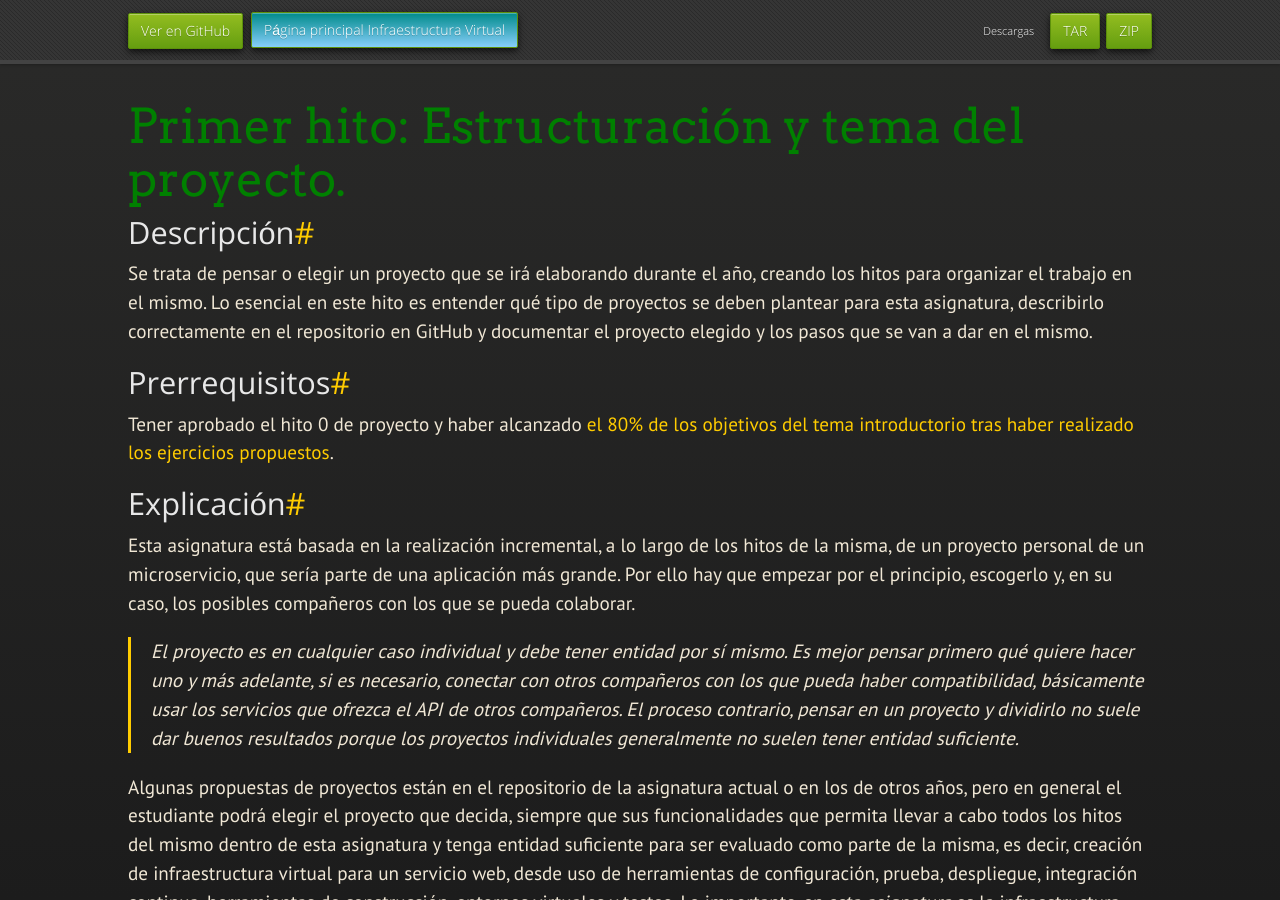
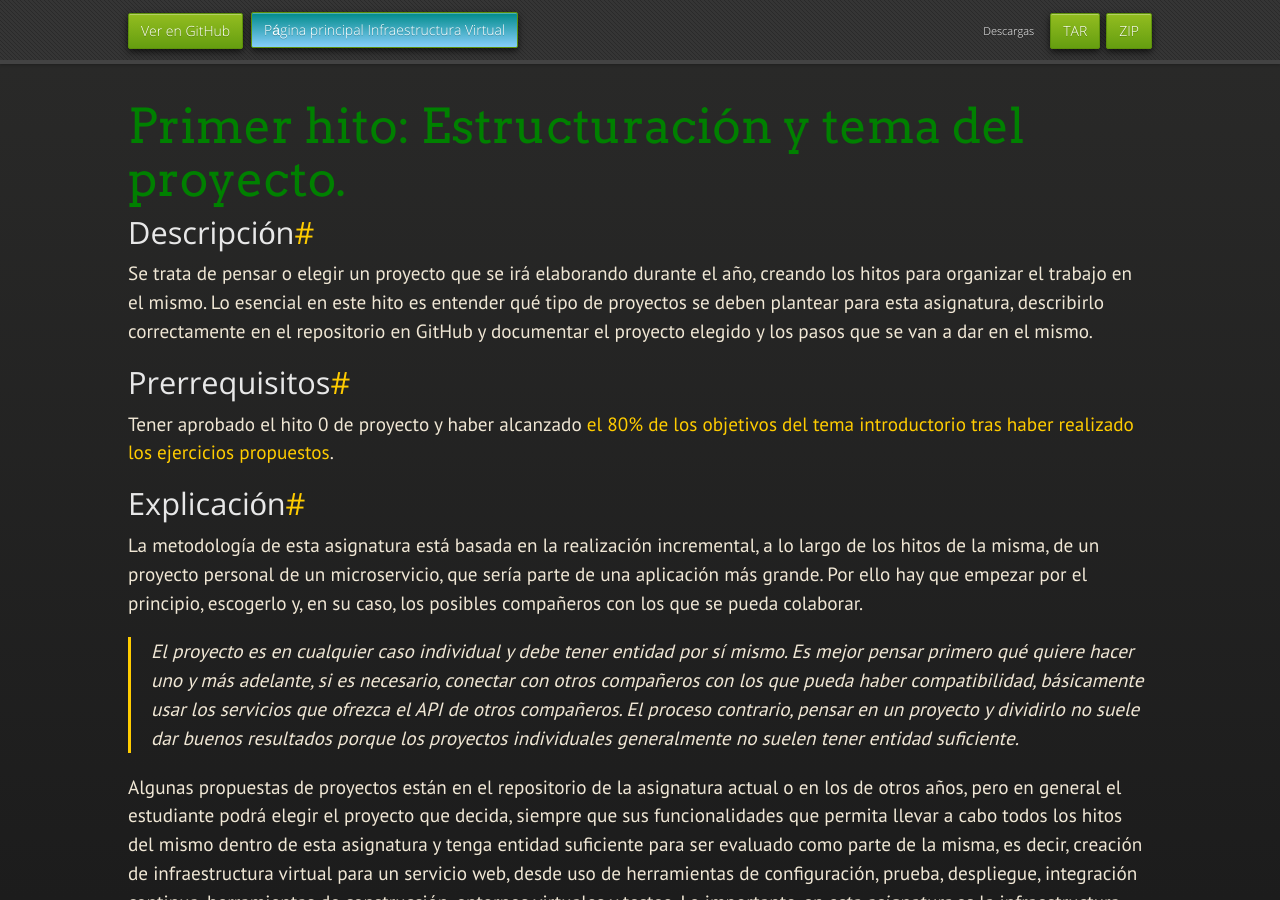
Before and after one commit to JJ/IV, a Jekyll site: the page built from documentos/proyecto/1.Infraestructura.md, in a window 1280 px wide and 900 px high. Built offline with Jekyll 4.4.1, drawn with Linux system fonts in a browser that asks for light colours; nearby versions of some CDN libraries; some web fonts are replaced; our own code applies the rules of GitHub Pages for plain Markdown files; some of the changed lines change nothing that is shown; some of the changed text lies outside the part shown.

Commit message:
Sync documentos/proyecto/1.Infraestructura.md de master a gh-pages

```diff
--- a/documentos/proyecto/1.Infraestructura.md
+++ b/documentos/proyecto/1.Infraestructura.md
@@ -25,7 +25,7 @@
 Explicación
 ----------------
 
-Esta asignatura está basada en la realización incremental, a lo largo
+La metodología de esta asignatura está basada en la realización incremental, a lo largo
 de los hitos de la misma, de un proyecto personal de un microservicio, que sería parte de una aplicación más grande. Por ello hay que empezar por
 el principio, escogerlo y, en su caso, los posibles
 compañeros con los que se pueda colaborar.
@@ -146,7 +146,7 @@
 --------------------------------
 
 Subir los fuentes a GitHub y
-[añadir al fichero el nombre del proyecto, el autor y un enlace al mismo y hacer un **pull request**](https://github.com/JJ/IV18-19/blob/master/proyecto/hito-1).
+[añadir al fichero el nombre del proyecto, el autor y un enlace al mismo y hacer un **pull request**](https://github.com/JJ/IV-18-19/blob/master/proyectos/hito-1).
 
 Cada proyecto tendrá su *propio repositorio* en GitHub. La explicación
 del proyecto deberá incluir los tipos de herramientas que se proyecte que se van a
@@ -195,8 +195,10 @@
   terminación, utilidad para la asignatura, cantidad de trabajo
   invertido.
 
-  Si el repositorio no existe, no tiene la licencia de software libre
-  correcta, tiene algún error, no se ha hecho *pull request*
-  correctamente o no están los fuentes publicados, *la práctica estará
-  suspensa*. Si no se han alcanzado los objetivos indicados o no se ha
+Si el repositorio no existe, no tiene la licencia de software libre
+ correcta, tiene algún error, no se ha hecho *pull request*
+ correctamente o no están los fuentes publicados, *la práctica estará
+  suspensa*. En general, todos estos errores los capturará el sistema
+ de test antes de que se envíe el hito y el estudiante podrá corregirlos.
+  Si no se han alcanzado los objetivos indicados o no se ha
   superado el hito 0, no se evaluará hasta que se haya superado.
```
